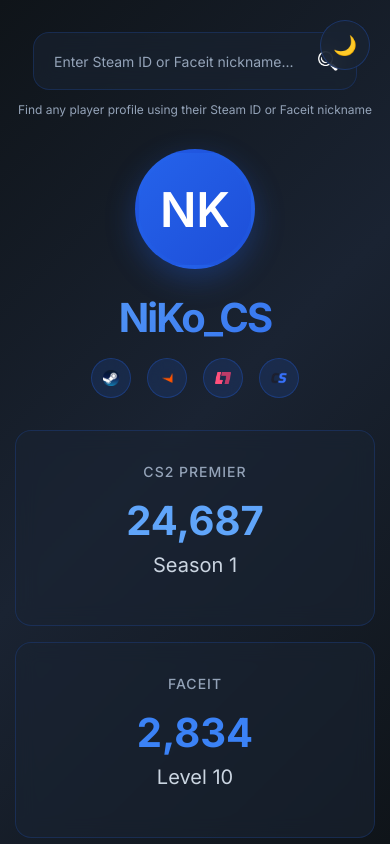
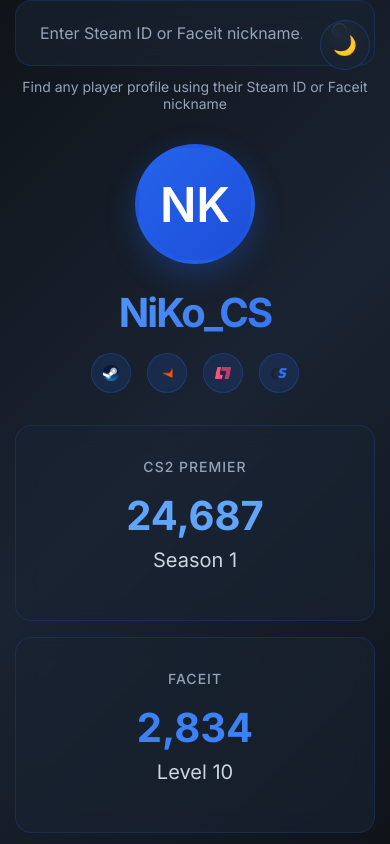
Before and after one commit to speargg/cs2tracker, a plain HTML site: page main.html in a window 390 px wide. Shown: the top 844 px of the page. Drawn offline with nearby package versions, Linux system fonts and the light colour scheme.

Commit message:
Update main.html

```diff
--- a/main.html
+++ b/main.html
@@ -20,12 +20,22 @@
             color: #ffffff;
             font-family: 'Inter', sans-serif;
             min-height: 100vh;
-            padding: 2rem 0;
-        }
+            overflow-x: hidden;
+        }
+
+        .container {
+            max-width: 1200px;
+            margin: 0 auto;
+            padding: 2rem 20px;
+            width: 100%;
+        }
+
         .search-section {
             margin-bottom: 2rem;
             text-align: center;
-}
+            width: 100%;
+        }
+
         /* Pełnoekranowy spinner */
         .fullscreen-loader {
             position: fixed;
@@ -55,12 +65,14 @@
                 transform: rotate(360deg);
             }
         }
+
         .avatar img {
             width: 100%;
             height: 100%;
             border-radius: 50%;
             object-fit: cover;
         }
+
         /* Theme Toggle Button */
         .theme-toggle {
             position: fixed;
@@ -169,15 +181,6 @@
             box-shadow: 0 8px 20px rgba(40, 40, 40, 0.6);
         }
 
-@media (max-width: 768px) {
-    .theme-toggle {
-        top: 1rem;
-        right: 1rem;
-        width: 50px;
-        height: 50px;
-        font-size: 1.25rem;
-    }
-}
         .search-container {
             display: flex;
             max-width: 500px;
@@ -187,6 +190,8 @@
             border-radius: 16px;
             padding: 0.5rem;
             backdrop-filter: blur(10px);
+            width: 100%;
+            box-sizing: border-box;
         }
 
         .search-input {
@@ -230,36 +235,10 @@
             font-weight: 400;
         }
 
-@media (max-width: 768px) {
-    .search-container {
-        max-width: 90%;
-    }
-
-    .search-input {
-        font-size: 0.875rem;
-        padding: 0.5rem 0.75rem;
-    }
-
-    .search-btn {
-        width: 40px;
-        height: 40px;
-        font-size: 1rem;
-    }
-
-    .search-hint {
-        font-size: 0.75rem;
-    }
-}
-.container {
-    max-width: 1200px; /* lub inna preferowana szerokość */
-    margin: 0 auto; /* centrowanie */
-    padding: 0 20px; /* marginesy wewnętrzne */
-    width: 100%; /* pełna szerokość do max-width */
-}
-
         .header {
             text-align: center;
             margin-bottom: 3rem;
+            width: 100%;
         }
 
         .avatar {
@@ -311,7 +290,6 @@
             padding: 0;
             overflow: hidden;
         }
-
 .social-link img {
     width: 16px !important;
     height: 16px !important;
```
Lines whose indentation alone changed are shown as unchanged.
